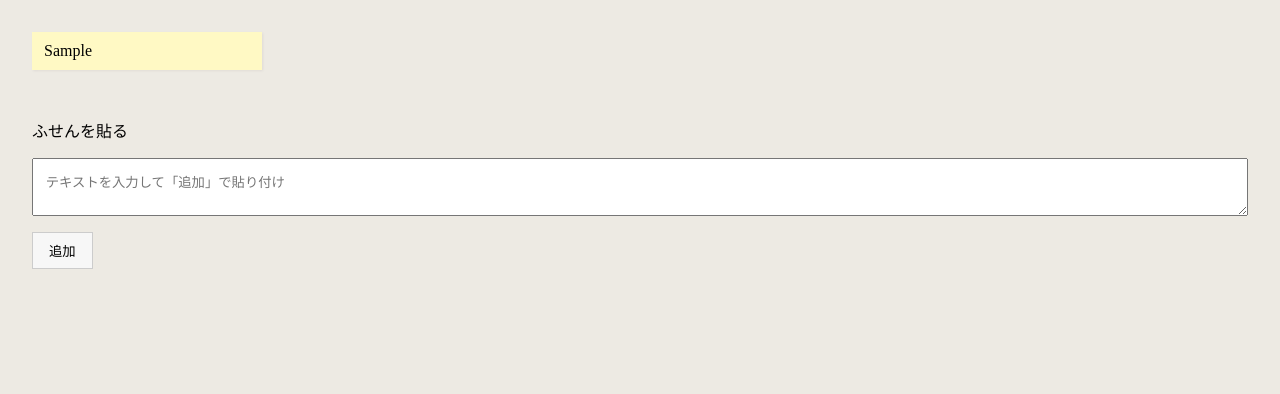
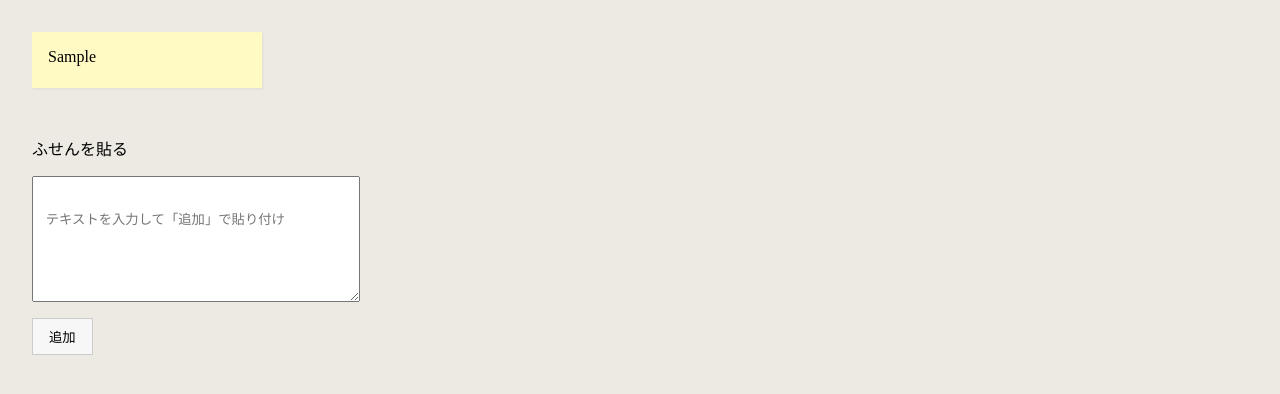
Before and after one commit to adusts/postitter, a Vue app: page / in a window 1280 px wide. Both pictures are taken after typing "Sample" into the empty fields and a click on the button "追加". Shown: the top 394 px of the page. Built offline with nearby package versions, Linux system fonts and the light colour scheme.

Commit message:
posts-itemを内包するテキストの高さごとに可変にする

```diff
--- a/src/App.vue
+++ b/src/App.vue
@@ -1,15 +1,17 @@
 <script setup>
-import { ref, onMounted, watch } from "vue";
+import { ref, onMounted, watch, nextTick, onBeforeUnmount } from "vue";
 
 const newPost = ref("");
 const Posts = ref([]);
 const nextId = ref(1);
+const grid = ref(null);
 
 function submitPost() {
   const post = newPost.value.trim();
   if (!post) return;
-  Posts.value.push({ id: nextId.value++, post })
+  Posts.value.push({ id: nextId.value++, post });
   newPost.value = '';
+  nextTick(resizeGridItems);
 }
 
 onMounted(() => {
@@ -19,39 +21,83 @@ onMounted(() => {
       const arr = JSON.parse(saved);
       if (Array.isArray(arr)) {
         Posts.value = arr;
-        nextId.value = arr.reduce((m, n) => Math.max(m ,n.id || 0), 0) + 1;
+        nextId.value = arr.reduce((m, n) => Math.max(m, n.id || 0), 0) + 1;
+        nextTick(resizeGridItems);
       }
     } catch (_) {}
   }
+
+  window.addEventListener("resize", resizeGridItems);
+});
+
+onBeforeUnmount(() => {
+  window.removeEventListener("resize", resizeGridItems);
 });
 
 watch(
   Posts,
-  (val) => localStorage.setItem('post-items', JSON.stringify(val)),
+  async (val) => {
+    localStorage.setItem('post-items', JSON.stringify(val));
+    await nextTick();
+    resizeGridItems();
+  },
   { deep: true }
 );
+
+onMounted(() => {
+  const observer = new MutationObserver(() => resizeGridItems());
+  if (grid.value) {
+    observer.observe(grid.value, { childList: true, subtree: true });
+  }
+  window.addEventListener("resize", resizeGridItems);
+});
+
+
+function resizeGridItems() {
+  if (!grid.value) return;
+
+  const rowHeight = parseInt(
+    window.getComputedStyle(grid.value).getPropertyValue("grid-auto-rows")
+  );
+  const rowGap = parseInt(
+    window.getComputedStyle(grid.value).getPropertyValue("gap")
+  );
+
+  const items = grid.value.querySelectorAll(".posts-item");
+
+  items.forEach((item) => {
+    item.style.gridRowEnd = "span 1";
+
+    const contentHeight = item.scrollHeight;
+
+    const rowSpan = Math.ceil((contentHeight + rowGap) / (rowHeight + rowGap));
+
+    item.style.gridRowEnd = `span ${rowSpan}`;
+  });
+}
+
 </script>
 
 <template>
   <main>
     <div class="container">
     <!-- <h1>Postitter</h1> -->
-
-    <section class="posts-grid">
-      <article class="postit" v-for="post in Posts" :key="post.id">
+      <section class="posts-grid" ref="grid">
+        <article class="posts-item" v-for="post in Posts" :key="post.id">
           {{ post.post }}
         </article>
       </section>
+
       <form class="composer" @submit.prevent="submitPost">
         <label for="memo">ふせんを貼る</label>
         <textarea
           id="memo"
           v-model="newPost"
-      row="4"
-      placeholder="テキストを入力して「追加」で貼り付け"></textarea>
+          rows="4"
+          placeholder="テキストを入力して「追加」で貼り付け"
+        ></textarea>
         <button type="submit">追加</button>
       </form>
-
     </div>
   </main>
 </template>
@@ -62,19 +108,21 @@ main {
   background-color: #edeae3;
   padding: 2rem;
 }
+
 .container {
-  /* max-width: 960px; */
   margin-inline: auto;
 }
+
 .composer {
   display: grid;
   gap: 1rem;
+}
 
+.composer textarea {
+  padding: 2rem .8rem;
+  max-width: 300px;
 }
-.composer textarea {
-  /* width: 100%; */
-  padding: .8rem;
-}
+
 .composer button {
   justify-self: start;
   padding: 8px 16px;
@@ -82,18 +130,23 @@ main {
   background: #f7f7f7;
   cursor: pointer;
 }
+
 .posts-grid {
   display: grid;
   gap: 1rem;
-  grid-template-columns: repeat(auto-fill, minmax(220px, 1fr));
+  grid-template-columns: repeat(auto-fill, minmax(200px, 1fr));
+  grid-auto-rows: 8px;
   margin-bottom: 3rem;
-  grid-template-rows: masonry;
+
 }
-.postit {
-  padding: 10px 12px;
+
+.posts-item {
+  padding: 1rem;
   background: #fff9c4;
   white-space: pre-wrap;
   word-break: break-word;
   box-shadow: 1px 1px 2px rgba(139, 120, 120, 0.12);
+  box-sizing: border-box;
+  overflow: hidden;
 }
 </style>
```
Lines whose indentation alone changed are shown as unchanged.
